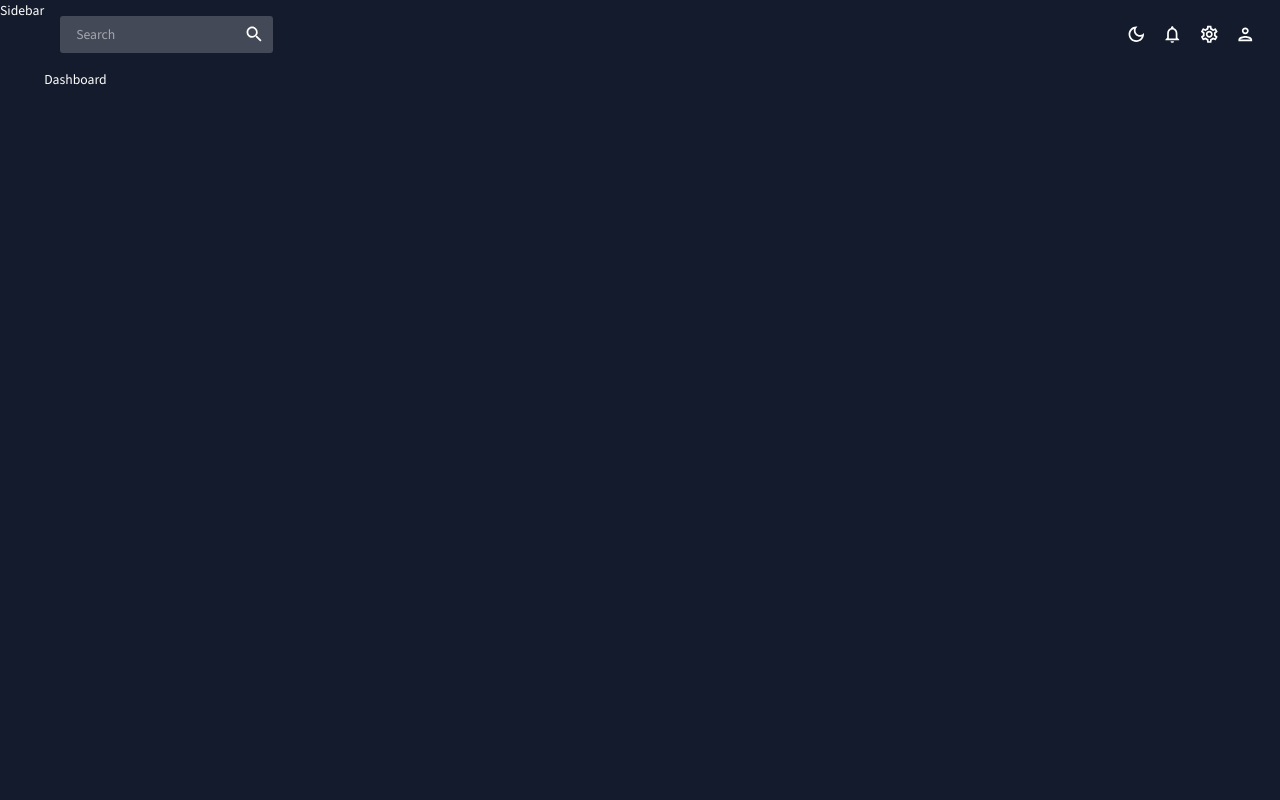
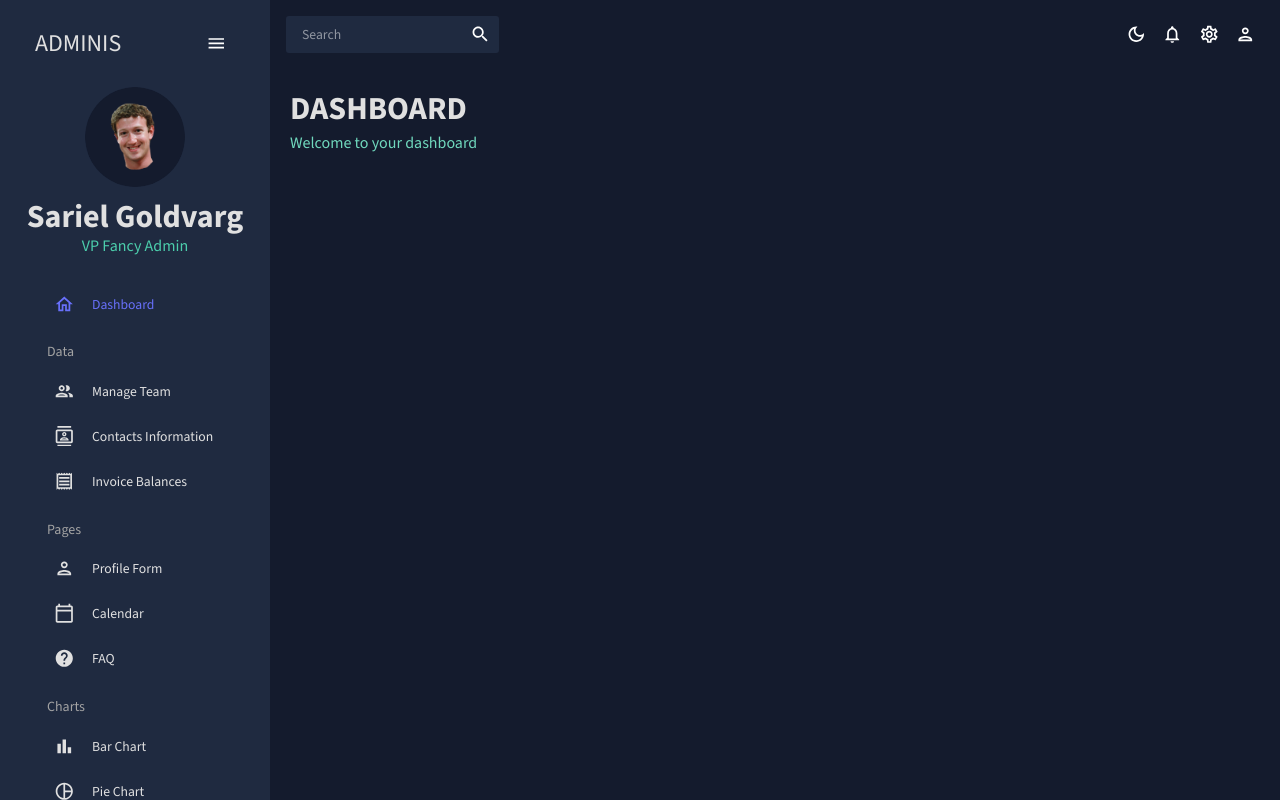
Before and after one commit to SRL-G/react-admin, a React (Create React App) app: page / in a window 1280 px wide. Built offline with nearby package versions, Linux system fonts and the light colour scheme.

Commit message:
Completed the Sidebar

```diff
--- a/public/index.html
+++ b/public/index.html
@@ -24,7 +24,7 @@
       work correctly both with client-side routing and a non-root public URL.
       Learn how to configure a non-root public URL by running `npm run build`.
     -->
-    <title>React App</title>
+    <title>React Admin App</title>
   </head>
   <body>
     <noscript>You need to enable JavaScript to run this app.</noscript>
--- /dev/null
+++ b/src/components/Header.jsx
@@ -0,0 +1,26 @@
+import { Typography, Box, useTheme } from "@mui/material";
+import { tokens } from "../themes";
+
+const Header = ({ title, subtitle }) => {
+  const theme = useTheme();
+  const colors = tokens(theme.palette.mode);
+  return (
+    <Box mb="30px">
+      <Typography
+        variant="h2"
+        color={colors.grey[100]}
+        fontWeight="bold"
+        sx={{
+          mb: "5px",
+        }}
+      >
+        {title}
+      </Typography>
+      <Typography variant="h5" color={colors.greenAccent[400]}>
+        {subtitle}
+      </Typography>
+    </Box>
+  );
+};
+
+export default Header;
--- a/src/scenes/dashboard/index.jsx
+++ b/src/scenes/dashboard/index.jsx
@@ -1,7 +1,14 @@
+import { Box } from "@mui/material";
+import Header from "../../components/Header";
+
 const Dashboard = () => {
   return (
-    <div>Dashboard</div>
-  )
-}
+    <Box m="20px">
+      <Box display="flex" justifyContent="space-between" alignItems="center">
+        <Header title="DASHBOARD" subtitle="Welcome to your dashboard" />
+      </Box>
+    </Box>
+  );
+};
 
-export default Dashboard
+export default Dashboard;
--- a/src/scenes/global/Sidebar.jsx
+++ b/src/scenes/global/Sidebar.jsx
@@ -1,5 +1,229 @@
+import { useState } from "react";
+import { ProSidebar, Menu, MenuItem } from "react-pro-sidebar";
+import "react-pro-sidebar/dist/css/styles.css";
+import { Box, IconButton, Typography, useTheme } from "@mui/material";
+import { Link } from "react-router-dom";
+import { tokens } from "../../themes";
+import HomeOutlinedIcon from "@mui/icons-material/HomeOutlined";
+import PeopleOutlinedIcon from "@mui/icons-material/PeopleOutlined";
+import ContactsOutlinedIcon from "@mui/icons-material/ContactsOutlined";
+import ReceiptOutlinedIcon from "@mui/icons-material/ReceiptOutlined";
+import PersonOutlinedIcon from "@mui/icons-material/PersonOutlined";
+import CalendarTodayOutlinedIcon from "@mui/icons-material/CalendarTodayOutlined";
+import HelpOutlinedIcon from "@mui/icons-material/HelpOutlined";
+import BarChartOutlinedIcon from "@mui/icons-material/BarChartOutlined";
+import PieChartOutlineOutlinedIcon from "@mui/icons-material/PieChartOutlineOutlined";
+import TimelineOutlinedIcon from "@mui/icons-material/TimelineOutlined";
+import MenuOutlinedIcon from "@mui/icons-material/MenuOutlined";
+import MapOutlinedIcon from "@mui/icons-material/MapOutlined";
+import { isColPropsEqual } from "@fullcalendar/core/internal";
+
+const Item = ({ title, to, icon, selected, setSelected }) => {
+  const theme = useTheme();
+  const colors = tokens(theme.palette.mode);
+  return (
+    <MenuItem
+      active={selected === title}
+      style={{ color: colors.grey[100] }}
+      onClick={() => setSelected(title)}
+      icon={icon}
+    >
+      <Typography>{title}</Typography>
+      <Link to={to} />
+    </MenuItem>
+  );
+};
+
 const Sidebar = () => {
-  return <div>Sidebar</div>;
+  const theme = useTheme();
+  const colors = tokens(theme.palette.mode);
+  const [isCollapsed, setIsCollapsed] = useState(false);
+  const [selected, setSelected] = useState("Dashboard");
+  return (
+    <Box
+      sx={{
+        "& .pro-sidebar-inner": {
+          background: `${colors.primary[400]} !important`,
+        },
+        "& .pro-icon-wrapper": {
+          backgroundColor: "transparent !important",
+        },
+        "& .pro-inner-item": {
+          padding: "5px 35px 5px 20px !important",
+        },
+        "& .pro-inner-item:hover": {
+          color: "#868dfb !important",
+        },
+        "& .pro-menu-item.active": {
+          color: "#6870fa !important",
+        },
+      }}
+    >
+      <ProSidebar collapsed={isCollapsed}>
+        <Menu iconShape="square">
+          {/* LOGO AND MENU ICON */}
+          <MenuItem
+            onClick={() => setIsCollapsed(!isCollapsed)}
+            icon={isCollapsed ? <MenuOutlinedIcon /> : undefined}
+            style={{
+              margin: "10px 0 20px 0",
+              color: colors.grey[100],
+            }}
+          >
+            {!isCollapsed && (
+              <Box
+                display="flex"
+                justifyContent="space-between"
+                alignItems="center"
+                ml="15px"
+              >
+                <Typography variant="h3" color={colors.grey[100]}>
+                  ADMINIS
+                </Typography>
+                <IconButton onClick={() => setIsCollapsed(!isCollapsed)}>
+                  <MenuOutlinedIcon />
+                </IconButton>
+              </Box>
+            )}
+          </MenuItem>
+
+          {/* USER */}
+          {!isCollapsed && (
+            <Box mb="25px">
+              <Box display="flex" justifyContent="center" alignItems="center">
+                <img
+                  alt="profile-user"
+                  width="100px"
+                  height="100px"
+                  src="../../assets/user.png"
+                  style={{ cursor: "pointer", borderRadius: "50%" }}
+                />
+              </Box>
+
+              <Box textAlign="center">
+                <Typography
+                  variant="h2"
+                  color={colors.grey[100]}
+                  fontWeight="bold"
+                  sx={{ m: "10px 0 0 0" }}
+                >
+                  Sariel Goldvarg
+                </Typography>
+                <Typography variant="h5" color={colors.greenAccent[500]}>
+                  VP Fancy Admin
+                </Typography>
+              </Box>
+            </Box>
+          )}
+
+          {/* MENU ITEMS */}
+          <Box paddingLeft={isCollapsed ? undefined : "10%"}>
+            <Item
+              title="Dashboard"
+              to="/"
+              icon={<HomeOutlinedIcon />}
+              selected={selected}
+              setSelected={setSelected}
+            />
+
+            <Typography
+              variant="h6"
+              color={colors.grey[300]}
+              sx={{ m: "15px 0 5px 20px " }}
+            >
+              Data
+            </Typography>
+            <Item
+              title="Manage Team"
+              to="/team"
+              icon={<PeopleOutlinedIcon />}
+              selected={selected}
+              setSelected={setSelected}
+            />
+            <Item
+              title="Contacts Information"
+              to="/contacts"
+              icon={<ContactsOutlinedIcon />}
+              selected={selected}
+              setSelected={setSelected}
+            />
+            <Item
+              title="Invoice Balances"
+              to="/invoices"
+              icon={<ReceiptOutlinedIcon />}
+              selected={selected}
+              setSelected={setSelected}
+            />
+
+            <Typography
+              variant="h6"
+              color={colors.grey[300]}
+              sx={{ m: "15px 0 5px 20px " }}
+            >
+              Pages
+            </Typography>
+            <Item
+              title="Profile Form"
+              to="/form"
+              icon={<PersonOutlinedIcon />}
+              selected={selected}
+              setSelected={setSelected}
+            />
+            <Item
+              title="Calendar"
+              to="/calendar"
+              icon={<CalendarTodayOutlinedIcon />}
+              selected={selected}
+              setSelected={setSelected}
+            />
+            <Item
+              title="FAQ"
+              to="/faq"
+              icon={<HelpOutlinedIcon />}
+              selected={selected}
+              setSelected={setSelected}
+            />
+
+            <Typography
+              variant="h6"
+              color={colors.grey[300]}
+              sx={{ m: "15px 0 5px 20px " }}
+            >
+              Charts
+            </Typography>
+            <Item
+              title="Bar Chart"
+              to="/bar"
+              icon={<BarChartOutlinedIcon />}
+              selected={selected}
+              setSelected={setSelected}
+            />
+            <Item
+              title="Pie Chart"
+              to="/pie"
+              icon={<PieChartOutlineOutlinedIcon />}
+              selected={selected}
+              setSelected={setSelected}
+            />
+            <Item
+              title="Line Chart"
+              to="/line"
+              icon={<TimelineOutlinedIcon />}
+              selected={selected}
+              setSelected={setSelected}
+            />
+            <Item
+              title="Geography"
+              to="/geography"
+              icon={<MapOutlinedIcon />}
+              selected={selected}
+              setSelected={setSelected}
+            />
+          </Box>
+        </Menu>
+      </ProSidebar>
+    </Box>
+  );
 };
 
 export default Sidebar;
--- a/src/themes.js
+++ b/src/themes.js
@@ -20,7 +20,7 @@
           100: "#d0d1d5",
           200: "#a1a4ab",
           300: "#727681",
-          400: "#434957",
+          400: "#1F2A40",
           500: "#141b2d",
           600: "#101624",
           700: "#0c101b",
```
Also changed, not shown: public/assets/user.png (added).
